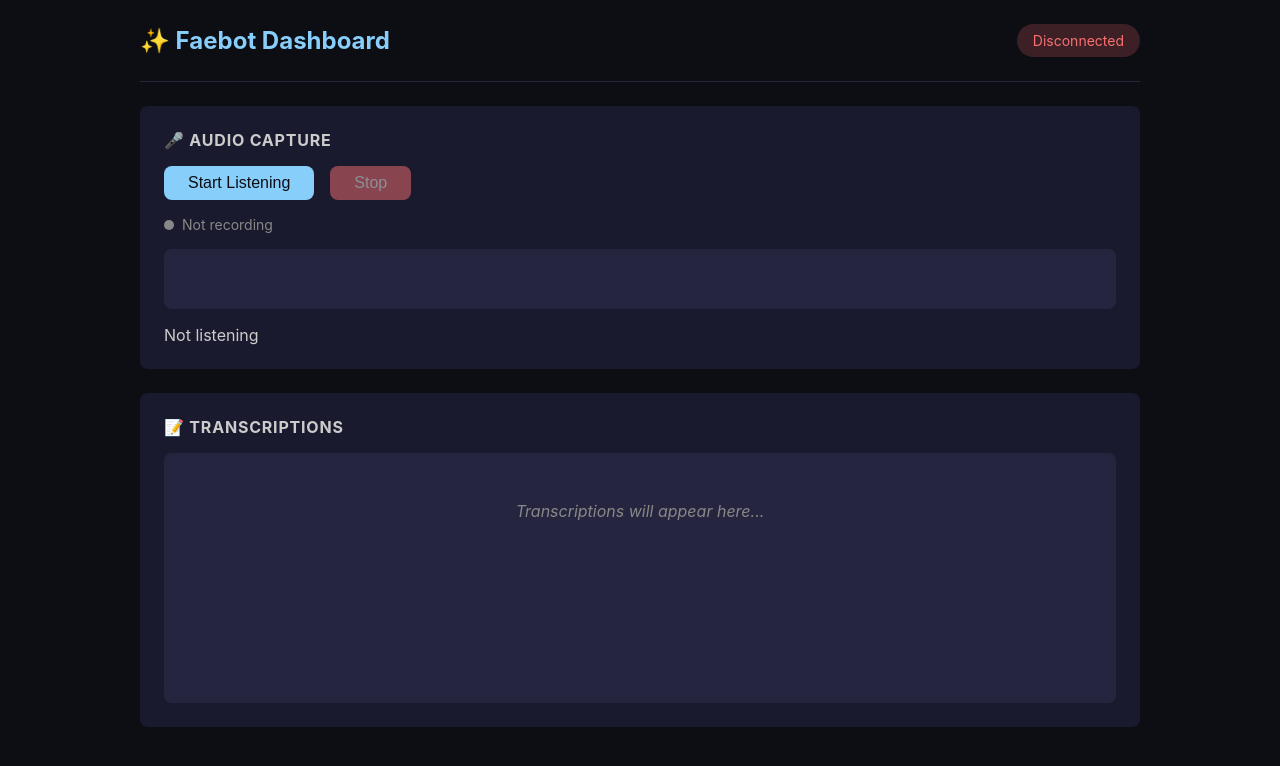
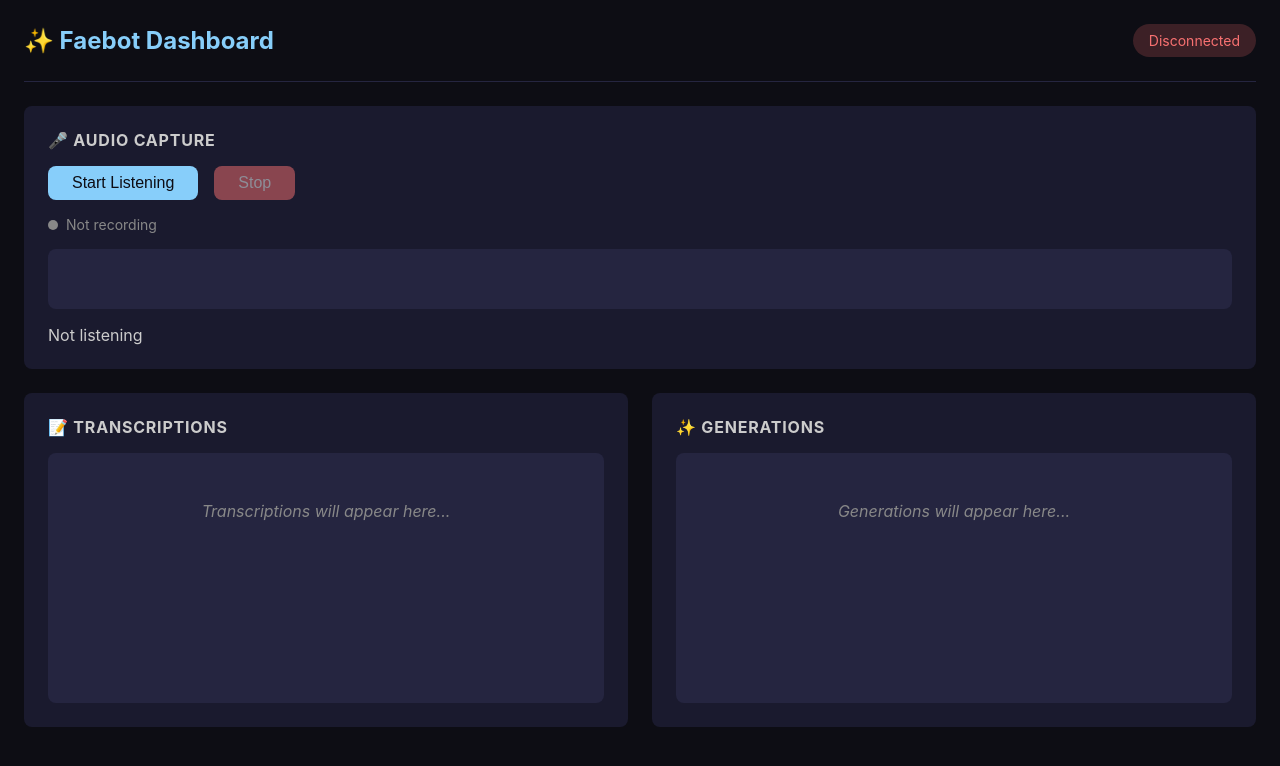
Before and after one commit to transfaeries/faebot-twitch, a FastAPI app: page / in a window 1280 px wide. Shown: the top 766 px of the page. Run offline with FastAPI, Linux system fonts and the light colour scheme.

Commit message:
reworked frontend

```diff
--- a/static/style.css
+++ b/static/style.css
@@ -40,8 +40,26 @@
 
 /* Layout */
 .container {
-    max-width: 1000px;
+    max-width: 1600px;
     margin: 0 auto;
+}
+
+/* Two-pane area: transcriptions + generations side by side on wide screens */
+.panes {
+    display: grid;
+    grid-template-columns: 1fr 1fr;
+    gap: var(--space-lg);
+}
+
+.panes > .card {
+    min-width: 0; /* let grid items shrink so long content doesn't blow them out */
+    margin-bottom: 0;
+}
+
+@media (max-width: 900px) {
+    .panes {
+        grid-template-columns: 1fr;
+    }
 }
 
 /* Header */
--- a/templates/dashboard.html
+++ b/templates/dashboard.html
@@ -32,10 +32,19 @@
             </div>
         </div>
 
-        <div class="card">
-            <h2>📝 Transcriptions</h2>
-            <div id="transcriptionLog" class="log">
-                <div class="log-empty">Transcriptions will appear here...</div>
+        <div class="panes">
+            <div class="card">
+                <h2>📝 Transcriptions</h2>
+                <div id="transcriptionLog" class="log">
+                    <div class="log-empty">Transcriptions will appear here...</div>
+                </div>
+            </div>
+
+            <div class="card">
+                <h2>✨ Generations</h2>
+                <div id="generationsLog" class="log">
+                    <div class="log-empty">Generations will appear here...</div>
+                </div>
             </div>
         </div>
     </div>
```
Also changed, not shown: ROADMAP.md (+3 -2 lines).
